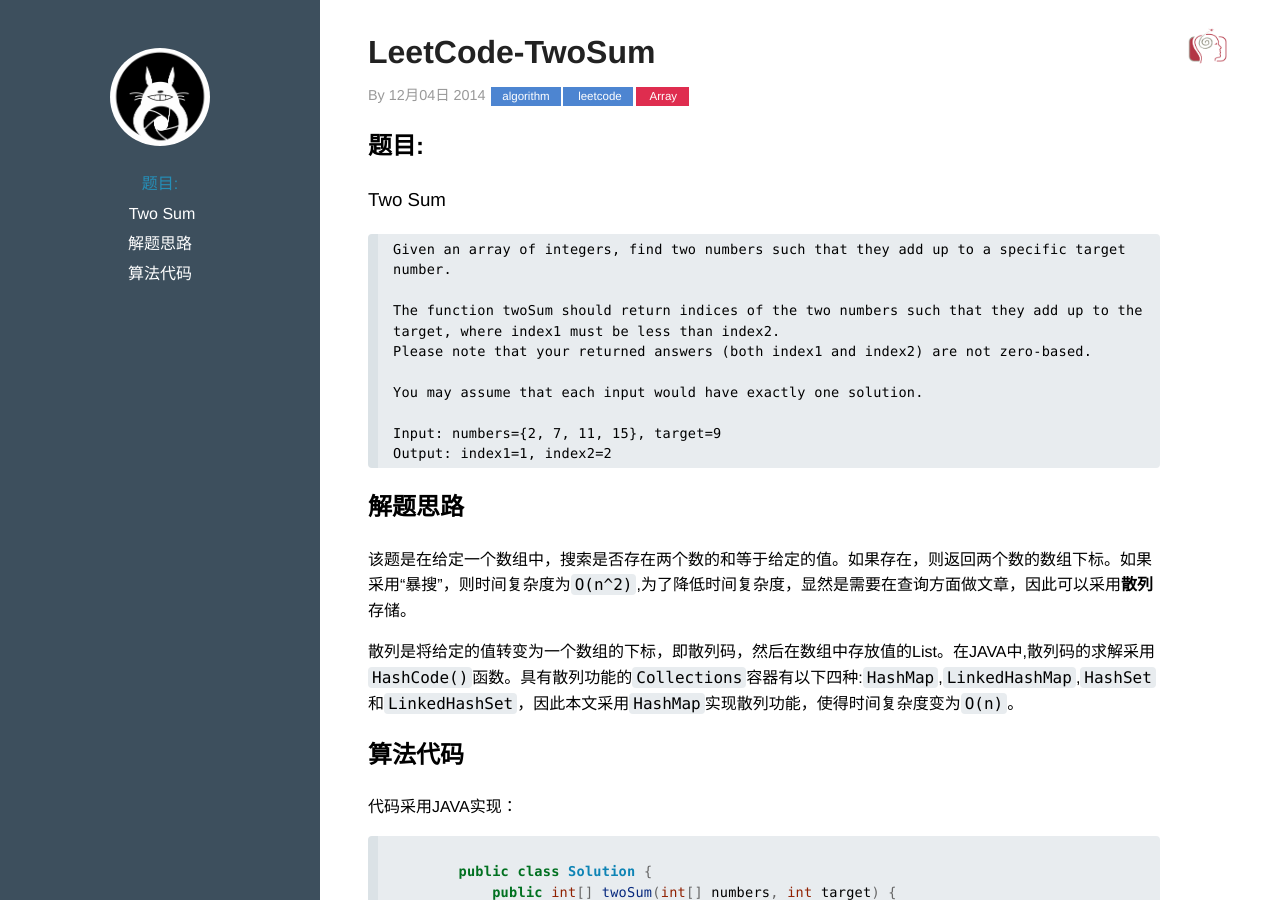
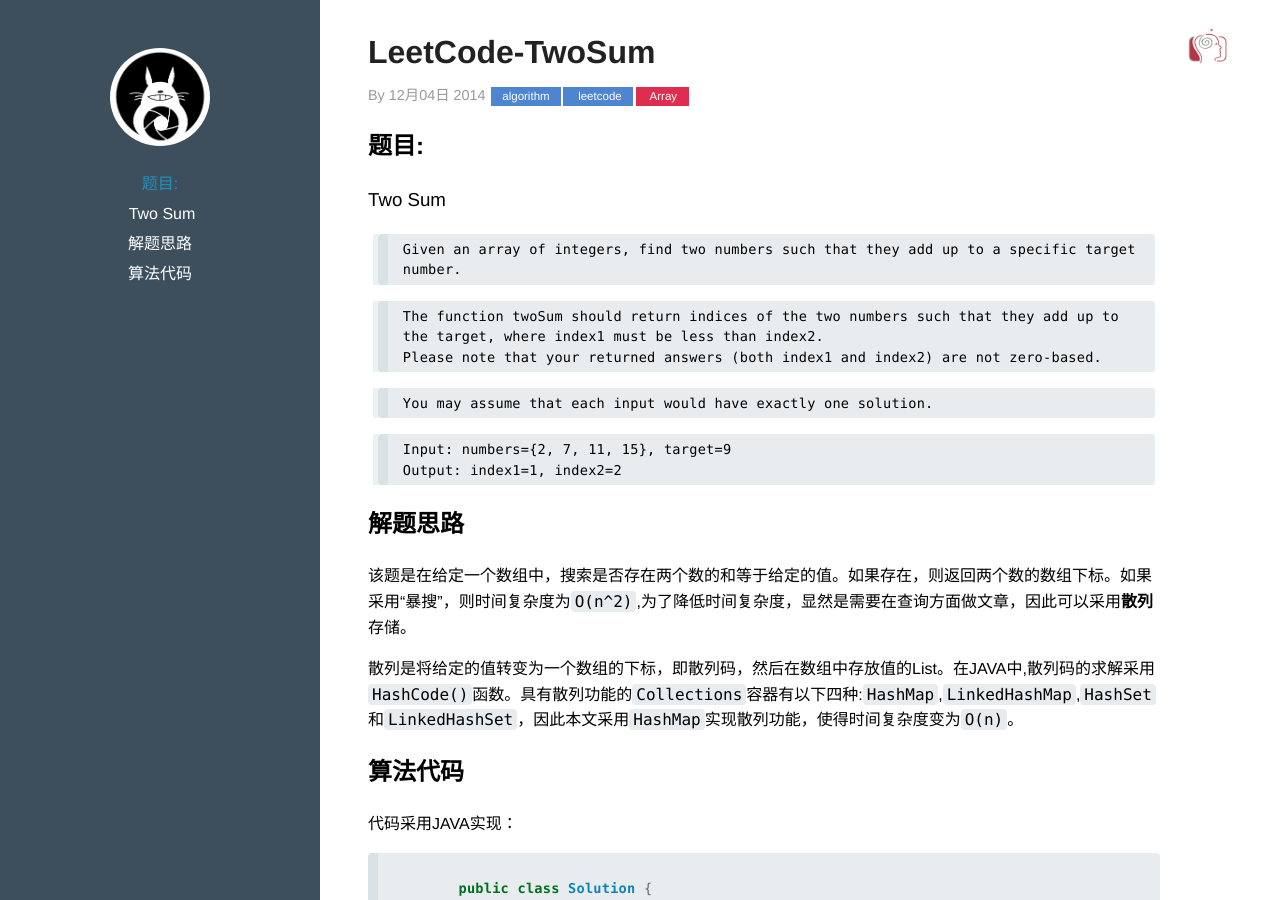
Before and after one commit to hexo2hexo/xwzpp.github.io, a Jekyll site: the page built from _posts/2014-12-04-leetcode-two-sum.md, in a window 1280 px wide and 900 px high. Built offline with Jekyll 4.4.1, drawn with Linux system fonts in a browser that asks for light colours; Markdown is read by kramdown in place of the engine named in the settings; comment, search, counter and statistics services are not loaded; some of the changed lines change nothing that is shown.

Commit message:
2014-12-4

```diff
--- a/_posts/2014-12-04-leetcode-two-sum.md
+++ b/_posts/2014-12-04-leetcode-two-sum.md
@@ -10,15 +10,15 @@
 ##题目:
 ###Two Sum
 
-	Given an array of integers, find two numbers such that they add up to a specific target number.
+>	Given an array of integers, find two numbers such that they add up to a specific target number.
 
-	The function twoSum should return indices of the two numbers such that they add up to the target, where index1 must be less than index2.
-	Please note that your returned answers (both index1 and index2) are not zero-based.
+>	The function twoSum should return indices of the two numbers such that they add up to the target, where index1 must be less than index2.
+>	Please note that your returned answers (both index1 and index2) are not zero-based.
 
-	You may assume that each input would have exactly one solution.
+>	You may assume that each input would have exactly one solution.
 
-	Input: numbers={2, 7, 11, 15}, target=9
-	Output: index1=1, index2=2
+>	Input: numbers={2, 7, 11, 15}, target=9
+>	Output: index1=1, index2=2
 
 <!-- more -->
 
```
